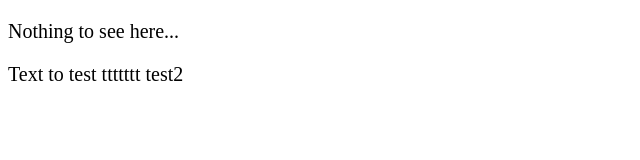
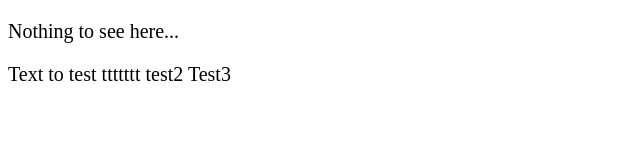
Before and after one commit to Andrei-Bond/mobile, a plain HTML site: page index.html in a window 1280 px wide. Shown: the full height of the page, 0-640 px from the left. Drawn offline with Linux system fonts and the light colour scheme.

Commit message:
Test3 dubl

```diff
--- a/index.html
+++ b/index.html
@@ -25,6 +25,7 @@
 
     ttttttt
     test2
+Test3
   </p>
 </body>
 </html>
```
